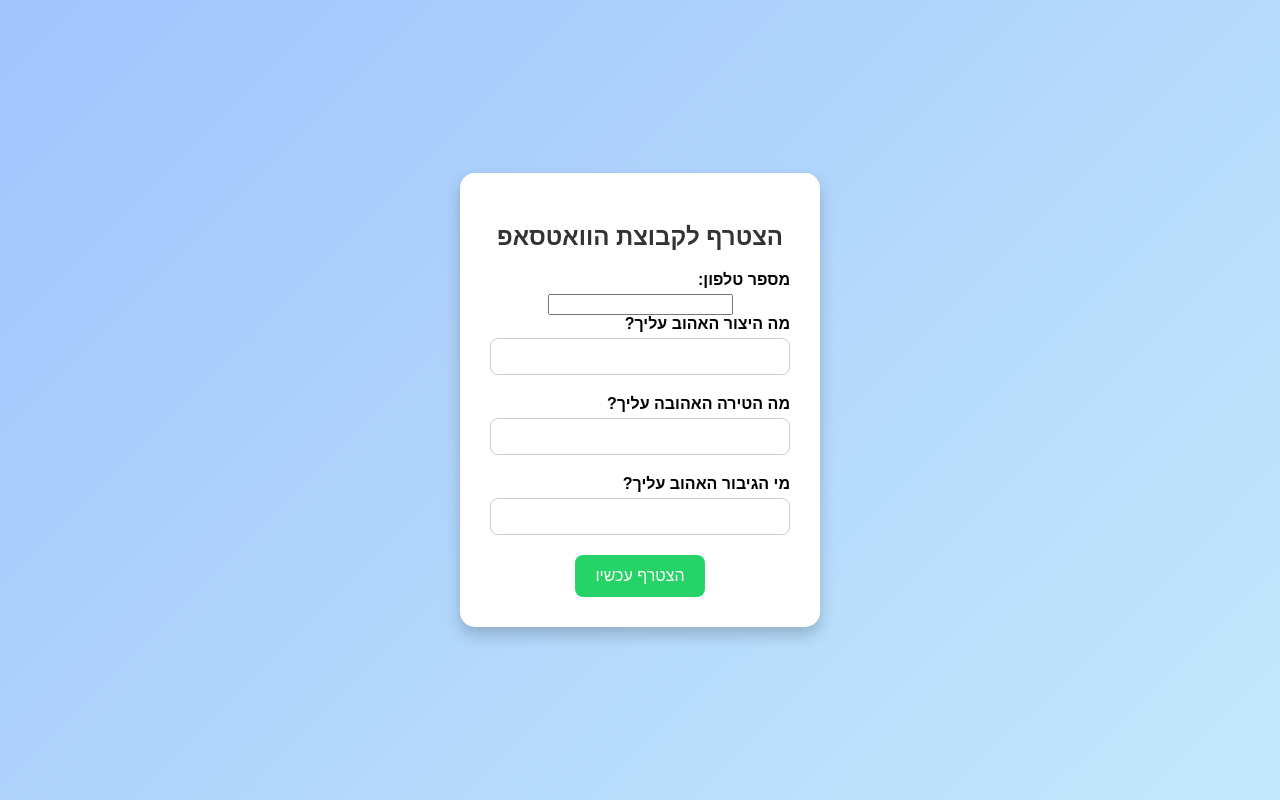
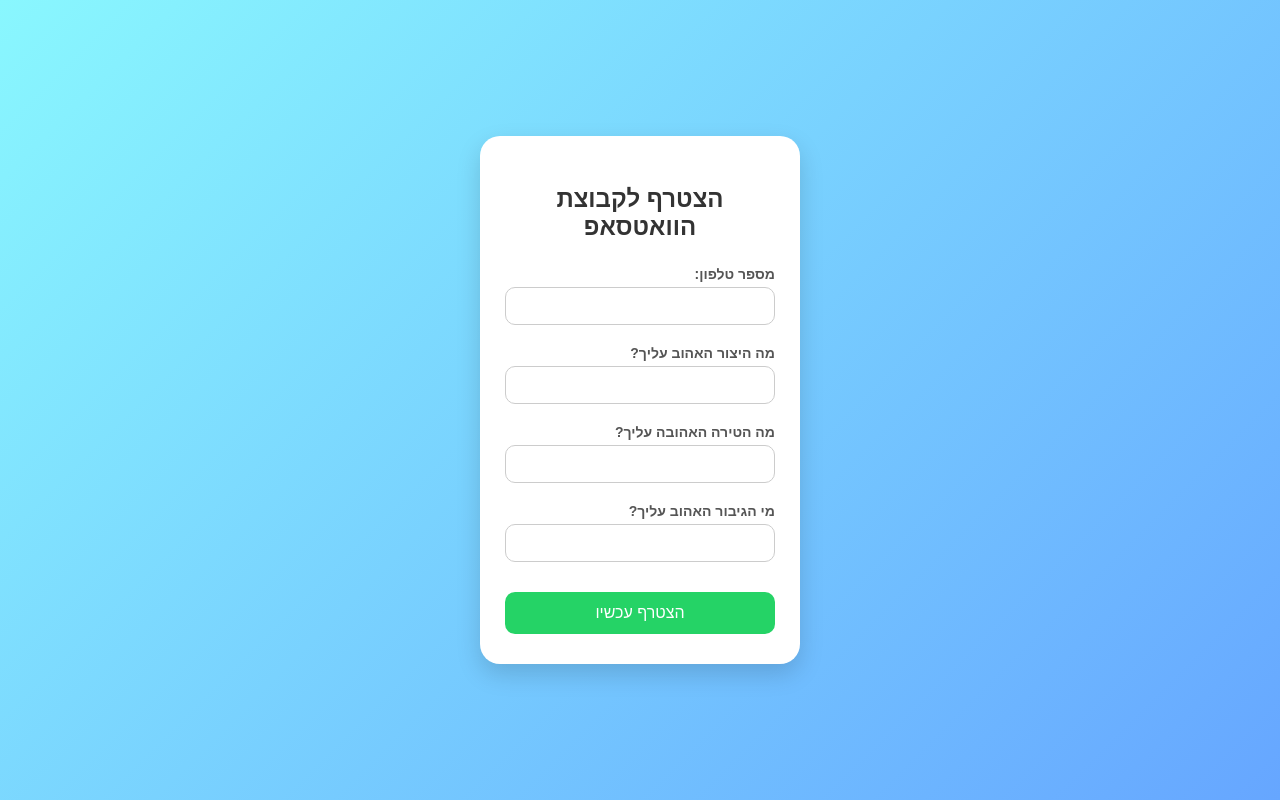
Before and after one commit to aviavi16/HOMM3, a plain HTML site: page index.html in a window 1280 px wide. Drawn offline with Linux system fonts and the light colour scheme.

```diff
--- a/index.html
+++ b/index.html
@@ -4,80 +4,101 @@
   <meta charset="UTF-8">
   <title>הצטרפות לקבוצת וואטסאפ</title>
   <style>
+    * {
+      box-sizing: border-box;
+    }
+
     body {
-      font-family: Arial, sans-serif;
-      background: linear-gradient(135deg, #a1c4fd, #c2e9fb);
+      font-family: 'Varela Round', Arial, sans-serif;
+      background: linear-gradient(135deg, #89f7fe, #66a6ff);
+      min-height: 100vh;
       display: flex;
+      align-items: center;
       justify-content: center;
-      align-items: center;
-      height: 100vh;
       margin: 0;
       direction: rtl;
     }
 
     .form-container {
-      background: white;
-      padding: 30px;
-      border-radius: 15px;
-      box-shadow: 0 8px 16px rgba(0, 0, 0, 0.2);
-      width: 300px;
+      background: #ffffff;
+      padding: 30px 25px;
+      border-radius: 20px;
+      box-shadow: 0 10px 25px rgba(0, 0, 0, 0.15);
+      width: 320px;
       text-align: center;
+      animation: fadeIn 1s ease;
     }
 
     h2 {
-      margin-bottom: 20px;
+      margin-bottom: 25px;
       color: #333;
+      font-size: 24px;
     }
 
     label {
       display: block;
       margin-bottom: 5px;
+      text-align: right;
       font-weight: bold;
-      text-align: right;
+      font-size: 14px;
+      color: #555;
     }
 
-    input[type="text"] {
+    input[type="text"], input[type="tel"] {
       width: 100%;
       padding: 10px;
       margin-bottom: 20px;
       border: 1px solid #ccc;
-      border-radius: 8px;
-      box-sizing: border-box;
+      border-radius: 10px;
+      font-size: 14px;
+      transition: border-color 0.3s ease;
+    }
+
+    input[type="text"]:focus, input[type="tel"]:focus {
+      border-color: #66a6ff;
+      outline: none;
     }
 
     button {
-      background-color: #25d366;
+      width: 100%;
+      padding: 12px;
+      background: #25d366;
+      border: none;
+      border-radius: 10px;
+      font-size: 16px;
       color: white;
-      border: none;
-      padding: 12px 20px;
-      border-radius: 8px;
       cursor: pointer;
-      font-size: 16px;
       transition: background-color 0.3s ease;
+      margin-top: 10px;
     }
 
     button:hover {
       background-color: #1ebe57;
     }
+
+    @keyframes fadeIn {
+      from { opacity: 0; transform: translateY(-10px); }
+      to { opacity: 1; transform: translateY(0); }
+    }
   </style>
 </head>
+
 <body>
 
   <div class="form-container">
     <h2>הצטרף לקבוצת הוואטסאפ</h2>
 
     <form id="joinForm">
+      <label for="phone">מספר טלפון:</label>
+      <input type="tel" id="phone" required>
 
-        <label>מספר טלפון:</label>
-        <input type="tel" id="phone" required>
-
-      <label>מה היצור האהוב עליך?</label>
+      <label for="creature">מה היצור האהוב עליך?</label>
       <input type="text" id="creature" required>
 
-      <label>מה הטירה האהובה עליך?</label>
+      <label for="castle">מה הטירה האהובה עליך?</label>
       <input type="text" id="castle" required>
 
-      <label>מי הגיבור האהוב עליך?</label>
+      <label for="hero">מי הגיבור האהוב עליך?</label>
       <input type="text" id="hero" required>
 
       <button type="submit">הצטרף עכשיו</button>
@@ -96,12 +117,10 @@
       const phone = document.getElementById('phone').value.trim();
 
       if (creature && castle && hero && phone) {
-        await fetch('https://script.google.com/macros/s/AKfycbyc5N2vhZ9UrQxd-FNaJfUqKmuREMywJdHw_3TT-HCjkS9cjzORuY9T5EIJ6Zu4OQ/exec', {
+        await fetch('https://script.google.com/macros/s/AKfycbwMEcCE8GpsYnju2VBbsI1T5Q32mfrLw1CRlCu5dlsSKcvR9hTjKKEUDp19KbK3HQ/exec', {
           method: 'POST',
           body: JSON.stringify({ creature, castle, hero, phone }),
-          headers: {
-            'Content-Type': 'application/json'
-          }
+          headers: { 'Content-Type': 'application/json' }
         });
 
         alert("הבקשה נשלחה בהצלחה!");
```
